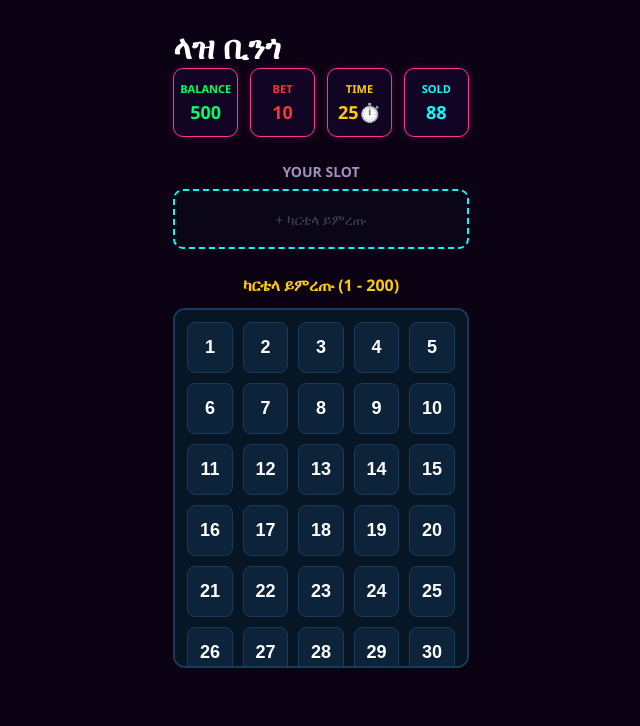
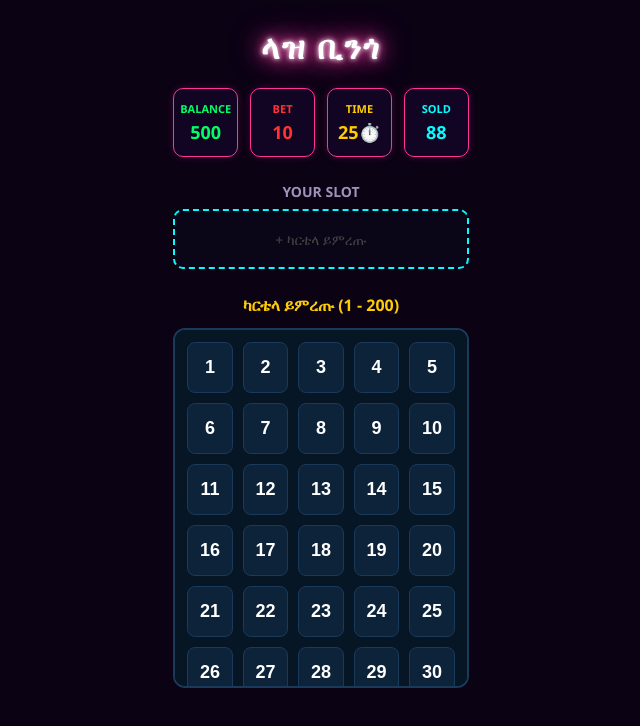
Before and after one commit to danielberihu72-cmd/laz-bingo-frontend, a React (Vite) app: page / in a window 1280 px wide. Shown: the top 726 px of the page, without its empty margins (319-959 px from the left). Built offline with nearby package versions, Linux system fonts and the light colour scheme.

Commit message:
Enhance main title styling and layout adjustments
Updated styles for main title and added neon glow effect. Adjusted layout properties for left and right sides.

```diff
--- a/src/App.css
+++ b/src/App.css
@@ -21,16 +21,29 @@ body {
     flex-direction: column;
 }
 
-.main-title-777 {
+/* 🎰 አዲሱ ኮከብ የሌለው የጌም መብራት ርዕስ (Neon Glow Design) */
+.main-title-neon {
     text-align: center;
-    font-size: 24px;
+    font-size: 32px;
     font-weight: 900;
-    color: #ffcc00;
-    text-shadow: 0 0 12px #ff3399, 0 0 4px #00ffff;
-    margin-bottom: 15px;
+    color: #ffffff;
+    margin-bottom: 20px;
+    letter-spacing: 2px;
+    text-transform: uppercase;
+    text-shadow: 0 0 5px #fff, 0 0 10px #ff3399, 0 0 20px #ff3399, 0 0 40px #ff3399;
+    animation: neonPulse 2.5s ease-in-out infinite alternate;
 }
 
-/* 🔴 አዲሱ የግራና ቀኝ የጎንዮሽ አቀማመጥ (Split Flex Layout) */
+@keyframes neonPulse {
+    from {
+        text-shadow: 0 0 5px #fff, 0 0 10px #ff3399, 0 0 20px #ff3399, 0 0 30px #ff3399;
+    }
+    to {
+        text-shadow: 0 0 10px #fff, 0 0 20px #00ffff, 0 0 30px #00ffff, 0 0 50px #00ffff;
+    }
+}
+
+/* የግራና ቀኝ የጎንዮሽ አቀማመጥ (Split Flex Layout) */
 .game-split-layout {
     display: flex;
     gap: 12px;
@@ -39,13 +52,8 @@ body {
     align-items: flex-start;
 }
 
-.left-side {
-    flex: 1; /* የ1-75 ቁጥሮች ሰሌዳ የሚቀመጥበት የግራ ጎን */
-}
-
-.right-side {
-    flex: 1.4; /* የካርቴላው ሳጥን ሰፊ ቦታ እንዲያገኝ የቀኝ ጎን */
-}
+.left-side { flex: 1; }
+.right-side { flex: 1.4; }
 
 /* Top Info Grid */
 .top-info-grid {
@@ -111,7 +119,7 @@ body {
     box-shadow: 0 0 10px #00ffff;
 }
 
-/* 💳 Playing Cartela (ቀኝ ክፍል) */
+/* Playing Cartela (ቀኝ ክፍል) */
 .card-title-center { font-size: 12px; color: #ffcc00; margin-bottom: 6px; text-align: center; font-weight: bold; }
 .playing-card-matrix {
     display: grid;
@@ -140,7 +148,7 @@ body {
 .matrix-cell.free-cell { background-color: #ff00ff; font-size: 9px; }
 .matrix-cell.hit { background-color: #00ffff !important; color: #0b0214 !important; font-weight: 900; }
 
-/* 🔢 የቢንጎ ሙሉ ሰሌዳ (ግራ ክፍል በአምድ መልክ የተደረደረ) */
+/* የቢንጎ ሙሉ ሰሌዳ (B-I-N-G-O ሰሌዳ) */
 .bingo-board-container {
     background-color: #061624;
     border: 1px solid #1a3a5c;
@@ -180,7 +188,7 @@ body {
 }
 
 /* ========================================== */
-/* 🟢 የመጀመሪያው ገጽ የቦታ መጠን መጨመሪያ (Page 1 Scale) */
+/* የመጀመሪያው ገጽ የቦታ መጠን መጨመሪያ (Page 1 Scale) */
 /* ========================================== */
 .page-one-scaled { padding: 25px 15px; }
 .top-info-grid-p1 { display: grid; grid-template-columns: repeat(4, 1fr); gap: 12px; margin-bottom: 25px; }
```
